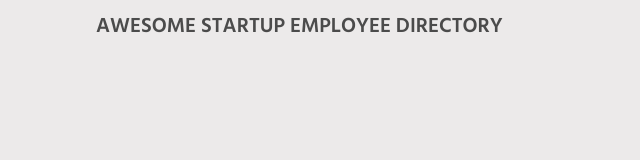
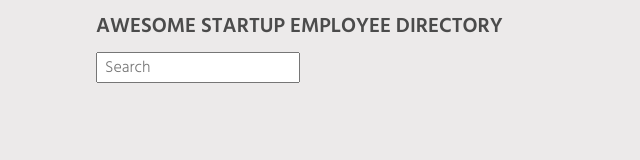
Before and after one commit to jakeowens93/treehouse-project-8, a plain HTML site: page index.html in a window 1280 px wide. Shown: the whole page, without its empty margins (0-640 px from the left). Drawn offline with Linux system fonts and the light colour scheme; no server answers.

Commit message:
add searchbar to index.html

```diff
--- a/CSS/styles.css
+++ b/CSS/styles.css
@@ -18,6 +18,13 @@ h1, h2 {
 }
 p {
     color: var(--medium-grey);
+}
+.header{
+    margin-bottom: 10px;
+}
+.search{
+    height: 25px;
+    padding-left: 7px;
 }
 header,
 .grid-container{
--- a/index.html
+++ b/index.html
@@ -16,8 +16,9 @@
 </head>
 
 <body>
-<header>
+<header class="header">
     <h1>AWESOME STARTUP EMPLOYEE DIRECTORY</h1>
+    <input placeholder="Search" class="search">
 </header>
 <main class="grid-container">
    <!-- Js info will go in here -->
```
